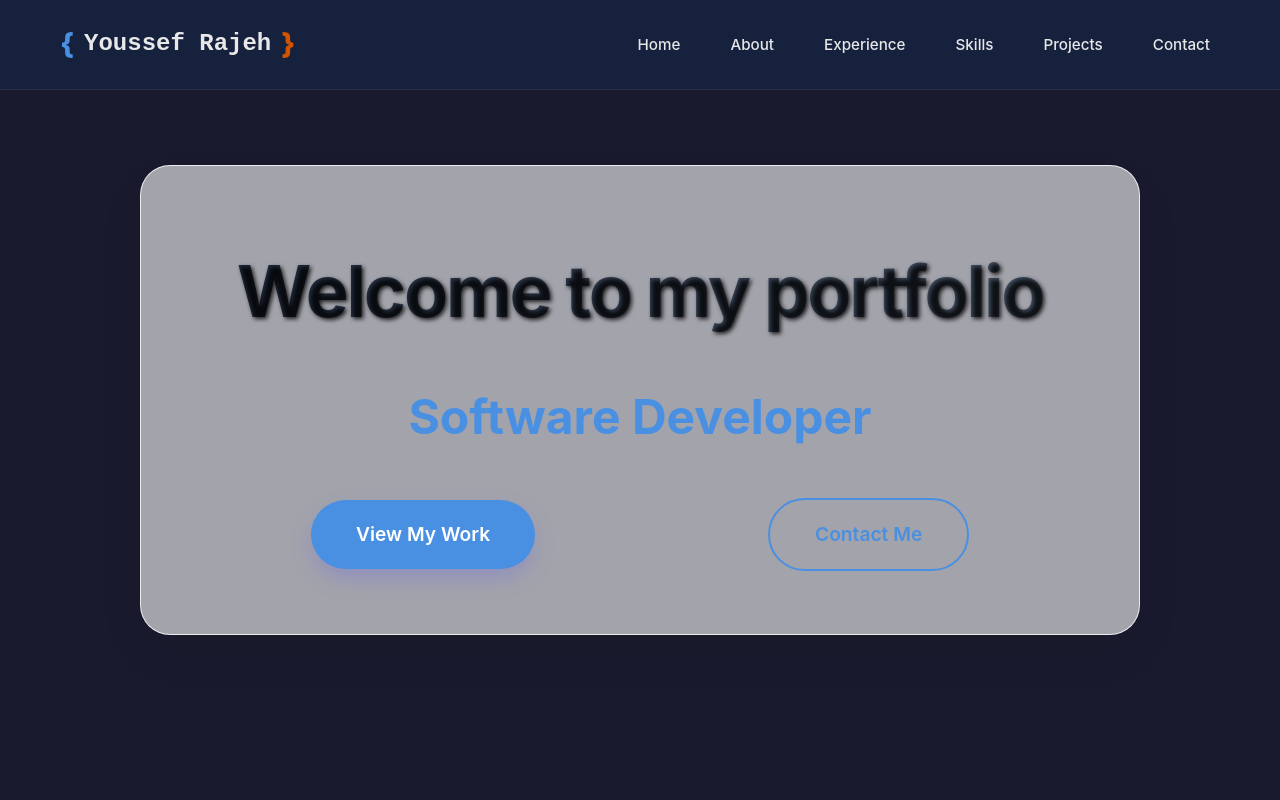
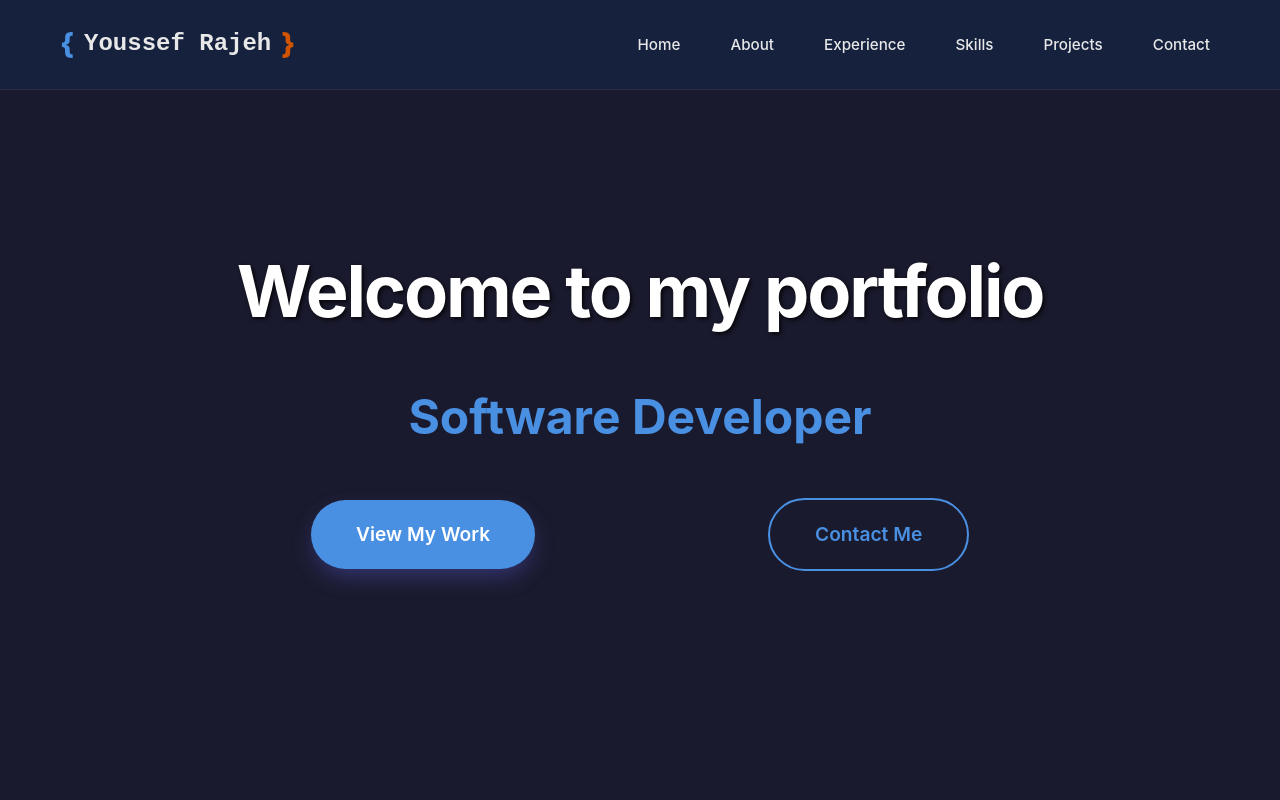
Before and after one commit to Youssefrajeh/MyWebsite-main, a React (Vite) app: page / in a window 1280 px wide. Shown: the top 800 px of the page. Built offline with nearby package versions, Linux system fonts and the light colour scheme.

Commit message:
Refactor Hero component styles for cleaner look
Removed glass-panel and gradient text effects from the Hero component. Simplified styles by using solid colors and centralized text alignment, resulting in a cleaner and more consistent appearance.

```diff
--- a/src/components/Hero.jsx
+++ b/src/components/Hero.jsx
@@ -3,31 +3,24 @@ import { useEffect } from 'react';
 const Hero = () => {
   return (
     <section id="home" className="hero" style={{ background: 'var(--dark-color)' }}>
-      <div className="hero-content glass-panel" style={{
+      <div className="hero-content" style={{
         padding: '4rem',
-        borderRadius: '30px',
         maxWidth: '1000px',
-        background: 'rgba(255, 255, 255, 0.6)',
-        backdropFilter: 'blur(20px)',
-        border: '1px solid rgba(255, 255, 255, 0.8)',
-        boxShadow: '0 20px 50px rgba(0,0,0,0.05)'
+        textAlign: 'center'
       }}>
-        <h1 className="section-title" style={{
+        <h1 style={{
           marginBottom: '1.5rem',
           fontSize: '4.5rem',
-          background: 'linear-gradient(135deg, #1e293b 0%, #475569 100%)',
-          WebkitBackgroundClip: 'text',
-          WebkitTextFillColor: 'transparent',
-          letterSpacing: '-0.03em'
+          color: '#ffffff',
+          letterSpacing: '-0.03em',
+          fontWeight: 700
         }}>
           Welcome to my portfolio
         </h1>
         <div className="subtitle-container" style={{ marginBottom: '2.5rem' }}>
           <p className="hero-subtitle" style={{
             fontSize: '3rem',
-            background: 'var(--gradient-text)',
-            WebkitBackgroundClip: 'text',
-            WebkitTextFillColor: 'transparent',
+            color: 'var(--primary-color)',
             fontWeight: 'bold',
             margin: 0
           }}>
@@ -49,7 +42,9 @@ const Hero = () => {
             borderRadius: '50px',
             transition: 'all 0.3s ease',
             transform: 'translateY(0)',
-            display: 'inline-block'
+            display: 'inline-block',
+            color: '#ffffff',
+            textDecoration: 'none'
           }}
             onMouseEnter={(e) => {
               e.target.style.transform = 'translateY(-3px)';
@@ -71,7 +66,8 @@ const Hero = () => {
             border: '2px solid var(--primary-color)',
             transition: 'all 0.3s ease',
             transform: 'translateY(0)',
-            display: 'inline-block'
+            display: 'inline-block',
+            textDecoration: 'none'
           }}
             onMouseEnter={(e) => {
               e.target.style.transform = 'translateY(-3px)';
```
